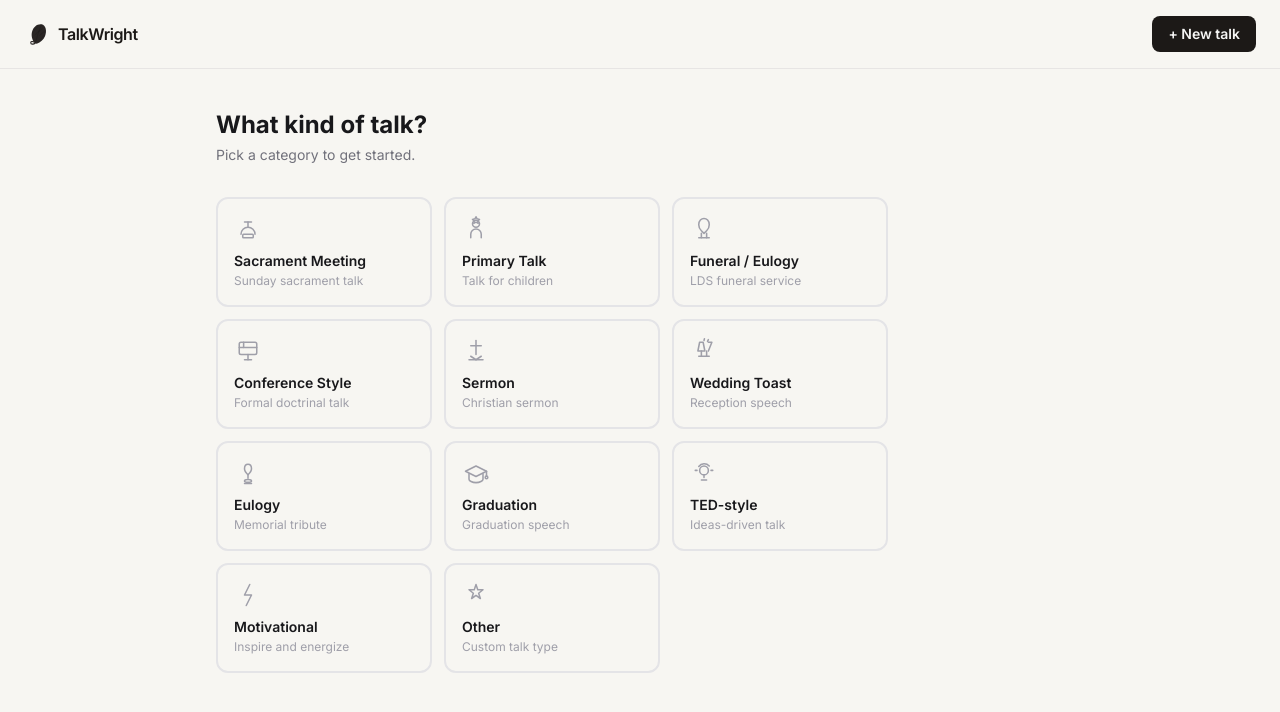
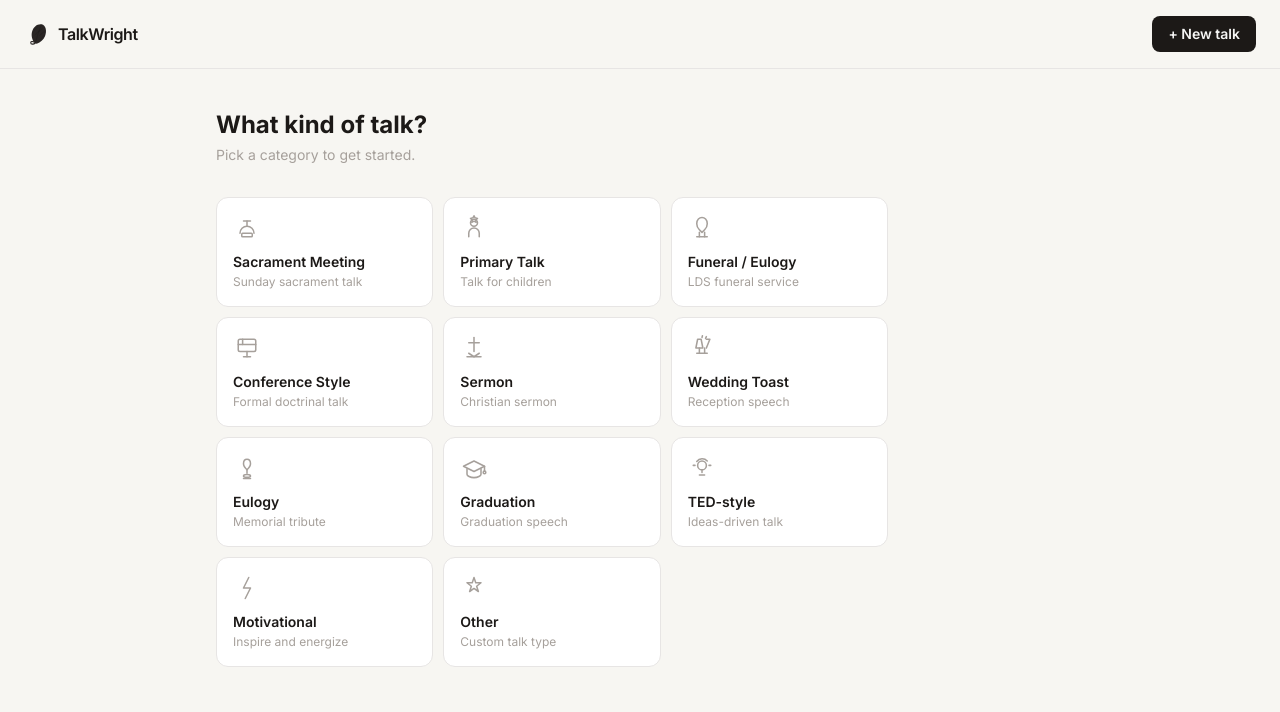
Before and after one commit to rockytauceti/talkwright, a Next.js app: page /dashboard/new in a window 1280 px wide. Shown: the top 712 px of the page. Built offline with nearby package versions, Linux system fonts and the light colour scheme.

Commit message:
style: new talk page — warm stone palette, white cards

```diff
--- a/src/app/dashboard/new/page.tsx
+++ b/src/app/dashboard/new/page.tsx
@@ -121,21 +121,21 @@ export default function NewTalkPage() {
   return (
     <div className="max-w-2xl">
       <div className="mb-8">
-        <h1 className="text-2xl font-bold text-zinc-900">What kind of talk?</h1>
-        <p className="text-zinc-500 text-sm mt-1">Pick a category to get started.</p>
+        <h1 className="text-2xl font-bold text-stone-900">What kind of talk?</h1>
+        <p className="text-stone-400 text-sm mt-1">Pick a category to get started.</p>
       </div>
-      <div className="grid grid-cols-2 sm:grid-cols-3 gap-3">
+      <div className="grid grid-cols-2 sm:grid-cols-3 gap-2.5">
         {CATEGORIES.map((cat) => (
           <button
             key={cat.value}
             onClick={() => createTalk(cat.value)}
-            className="group text-left p-4 rounded-xl border-2 border-zinc-200 hover:border-amber-400 hover:bg-amber-50 transition-all"
+            className="group text-left p-4 rounded-xl bg-white border border-stone-200 hover:border-stone-400 hover:shadow-sm transition-all"
           >
-            <div className="text-zinc-400 group-hover:text-amber-500 transition-colors mb-2">
+            <div className="text-stone-400 group-hover:text-stone-700 transition-colors mb-2.5">
               {cat.icon}
             </div>
-            <div className="font-semibold text-zinc-900 text-sm">{cat.label}</div>
-            <div className="text-zinc-400 text-xs mt-0.5">{cat.desc}</div>
+            <div className="font-semibold text-stone-900 text-sm">{cat.label}</div>
+            <div className="text-stone-400 text-xs mt-0.5">{cat.desc}</div>
           </button>
         ))}
       </div>
```
